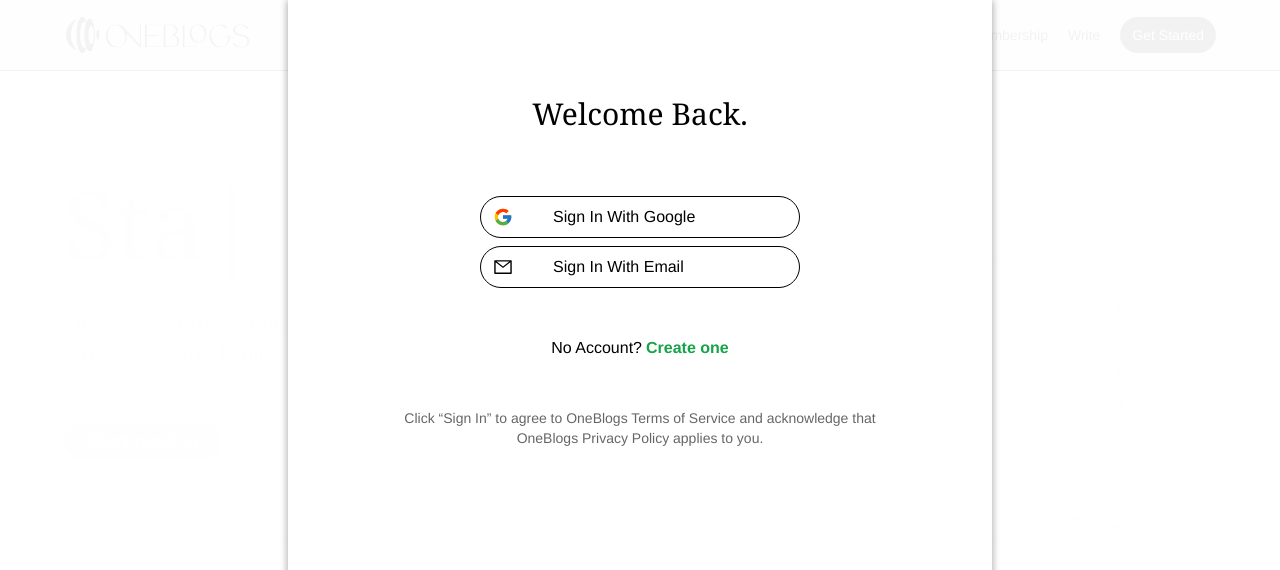
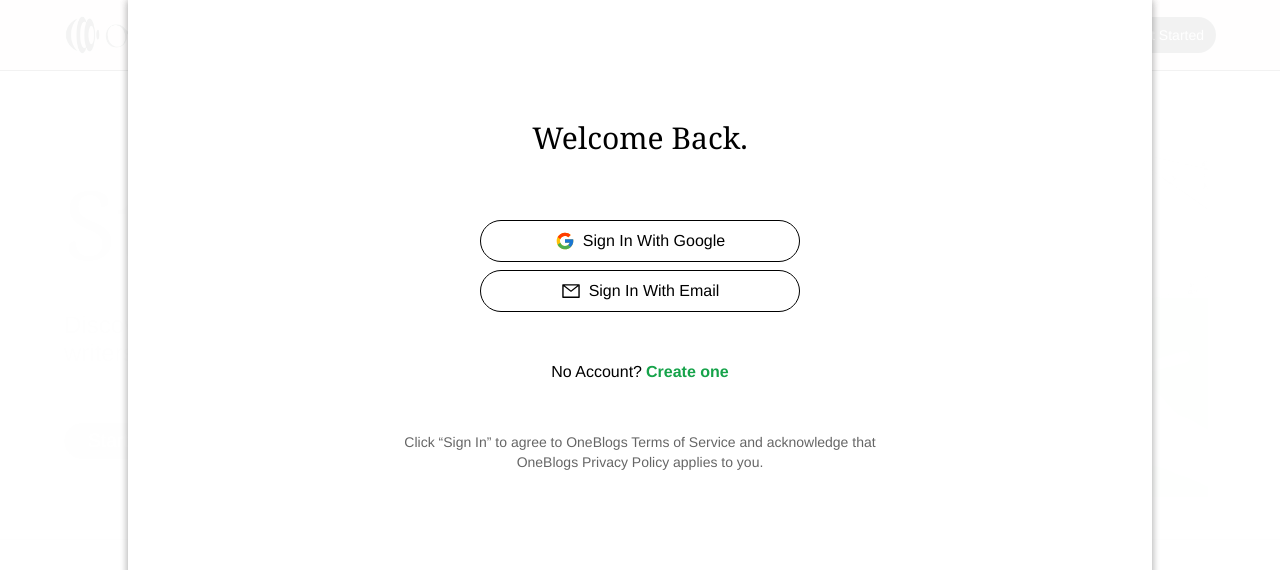
Before and after one commit to Dhruv3sh/Brainwave_Matrix_Intern, a React (Vite) app in the folder Task-02_BlogWebsite/: page /demo in a window 1280 px wide. Both pictures are taken after a click on the button "Get Started". Shown: the top 570 px of the page. Built offline with nearby package versions, Linux system fonts and the light colour scheme; no server answers; the database is empty; some icons are missing.

Commit message:
fix: minor fix and styilng

```diff
--- a/Task-02_BlogWebsite/src/components/Demo/Auth/Auth.jsx
+++ b/Task-02_BlogWebsite/src/components/Demo/Auth/Auth.jsx
@@ -48,10 +48,10 @@ const Auth = ({ modal, setModal }) => {
   };
 
   return (
-    <Modal modal={modal} setModal={setModal} visibility={100}>
+    <Modal modal={modal} setModal={setModal} visibility={"100"}>
       <section
-        className={`z-50 fixed top-0 bottom-0 left-0 md:left-[18rem]
-        overflow-auto right-0 md:right-[18rem] bg-white shadow-[0px_0px_8px_rgba(0,0,0,0.2)] transition-all duration-400
+        className={`z-50 fixed top-0 bottom-0 left-0 md:left-[8rem]
+        overflow-auto right-0 md:right-[8rem] bg-white shadow-[0px_0px_8px_rgba(0,0,0,0.2)] transition-all duration-400
         ${modal ? "visible opacity-100" : "invisible opacity-0"}`}
       >
         <button
@@ -60,23 +60,27 @@ const Auth = ({ modal, setModal }) => {
         >
           <LiaTimesSolid />
         </button>
-        <div className="flex flex-col justify-center items-center gap-[3rem]">
+        <div className=" mt-6 flex flex-col justify-center items-center gap-[3rem]">
           {signReq === "" ? (
             <>
               <h1 className="text-3xl pt-[6rem] pb-4 font-serif">
                 {createUser ? "Join OneBlogs." : "Welcome Back."}
               </h1>
               <div className="flex flex-col gap-2 w-fit mx-auto">
-                <Button
-                  click={googleAuth}
-                  icon={<FcGoogle className="text-xl" />}
-                  text={`${createUser ? "Sign Up" : "Sign In"} With Google`}
-                />
-                <Button
-                  click={() => setSignReq(createUser ? "sign-up" : "sign-in")}
-                  icon={<AiOutlineMail className="text-xl" />}
-                  text={`${createUser ? "Sign Up" : "Sign In"} With Email`}
-                />
+                <button
+                  onClick={googleAuth}
+                  className="flex items-center justify-center gap-2 sm:w-[20rem] border border-black px-3 py-2 rounded-full"
+                >
+                  <FcGoogle className="text-xl" />
+                  {`${createUser ? "Sign Up" : "Sign In"} With Google`}
+                </button>
+                <button
+                  onClick={() => setSignReq(createUser ? "sign-up" : "sign-in")}
+                  className="flex items-center justify-center gap-2 sm:w-[20rem] border border-black px-3 py-2 rounded-full"
+                >
+                  <AiOutlineMail className="text-xl" />
+                  {`${createUser ? "Sign Up" : "Sign In"} With Email`}
+                </button>
               </div>
               <p>
                 {createUser ? "Already have an account?" : "No Account?"}
@@ -104,15 +108,3 @@ const Auth = ({ modal, setModal }) => {
 };
 
 export default Auth;
-
-const Button = ({ icon, text, click }) => {
-  return (
-    <button
-      onClick={click}
-      className="flex items-center gap-10 sm:w-[20rem] border border-black
-        px-3 py-2 rounded-full"
-    >
-      {icon} {text}
-    </button>
-  );
-};
```
